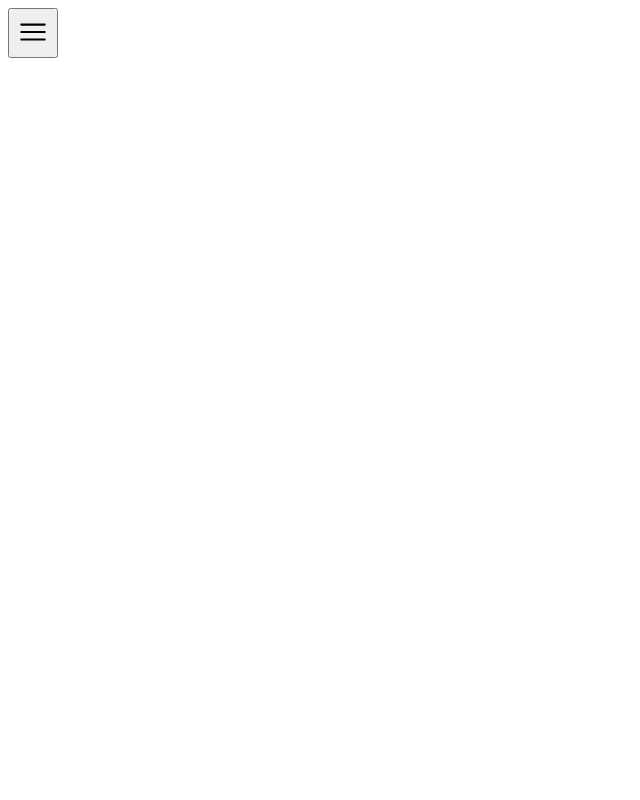
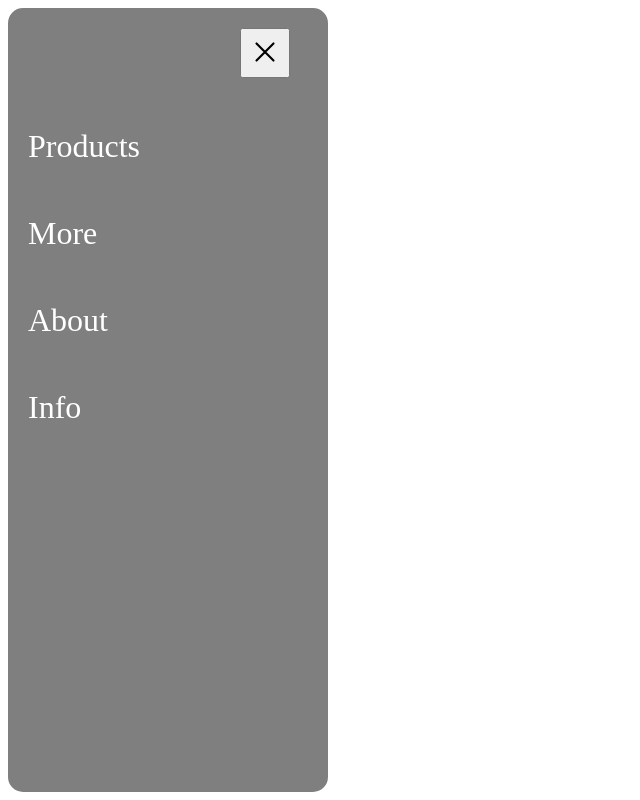
Before and after one commit to SSSsssomeone/js-side-bar, a plain HTML site: page index.html in a window 1280 px wide. Shown: the whole page, without its empty margins (0-640 px from the left). Drawn offline with Linux system fonts and the light colour scheme.

Commit message:
the base without js

```diff
--- a/index.html
+++ b/index.html
@@ -7,38 +7,33 @@
     <link rel="stylesheet" href="style.css">
 </head>
 <body>
-    <div class="nav">
+    <div>
+        <nav class="nav">
             <div class="icons">
-            <button id="btno" >
+                <button class="btno">
                     <svg xmlns="http://www.w3.org/2000/svg" fill="none" viewBox="0 0 24 24" stroke-width="1.5" stroke="currentColor" class="size-6">
                   <path stroke-linecap="round" stroke-linejoin="round" d="M3.75 6.75h16.5M3.75 12h16.5m-16.5 5.25h16.5" />
                     </svg>
                 </button>
-            <div id="btnc" class="hide">
                 <button class="btnc">
-                    <svg id="cl" xmlns="http://www.w3.org/2000/svg" fill="none" viewBox="0 0 24 24" stroke-width="1.5" stroke="currentColor" class="size-6">
+                    <svg xmlns="http://www.w3.org/2000/svg" fill="none" viewBox="0 0 24 24" stroke-width="1.5" stroke="currentColor" class="size-6">
                         <path stroke-linecap="round" stroke-linejoin="round" d="M6 18 18 6M6 6l12 12" />
                     </svg>
                 </button>
             </div>
-        </div>
-        <div id="items" class="hide">
-            <a href="#">
+            <a href="#" class="items">
+                Products
+            </a>
+            <a href="#" class="items">
+                More
+            </a>
+            <a href="#" class="items">
                 About
             </a>
-            <a href="#">
-                More
-            </a>
-            <a href="#">
+            <a href="#" class="items">
                 Info
             </a>
-            <a href="#">
-                Products
-            </a>
+        </nav>
     </div>
-    </div>
-    <script>
-
-    </script>
 </body>
 </html>
--- a/style.css
+++ b/style.css
@@ -1,10 +1,27 @@
+.items {
+    text-decoration: none;
+    padding-top: 20px;
+    display: block;
+    color: white;
+    font-size: xx-large;
+    padding-left: 20px;
+    padding-top: 50px;
+}
 .nav {
-
+    background-color: rgba(0, 0, 0, 0.5);
+    width: 40vh;
+    height: 98vh;
+    border-radius: 15px;
 }
-.hide {
-    display: none;
+.items:hover {
+    color: black;
 }
-#btno{
+.btno {
+      display: none;
+}
+.btnc {
     width: 50px;
     height: 50px;
+    margin-left: 232px;
+    margin-top: 20px;
 }
```
Lines whose indentation alone changed are shown as unchanged.
